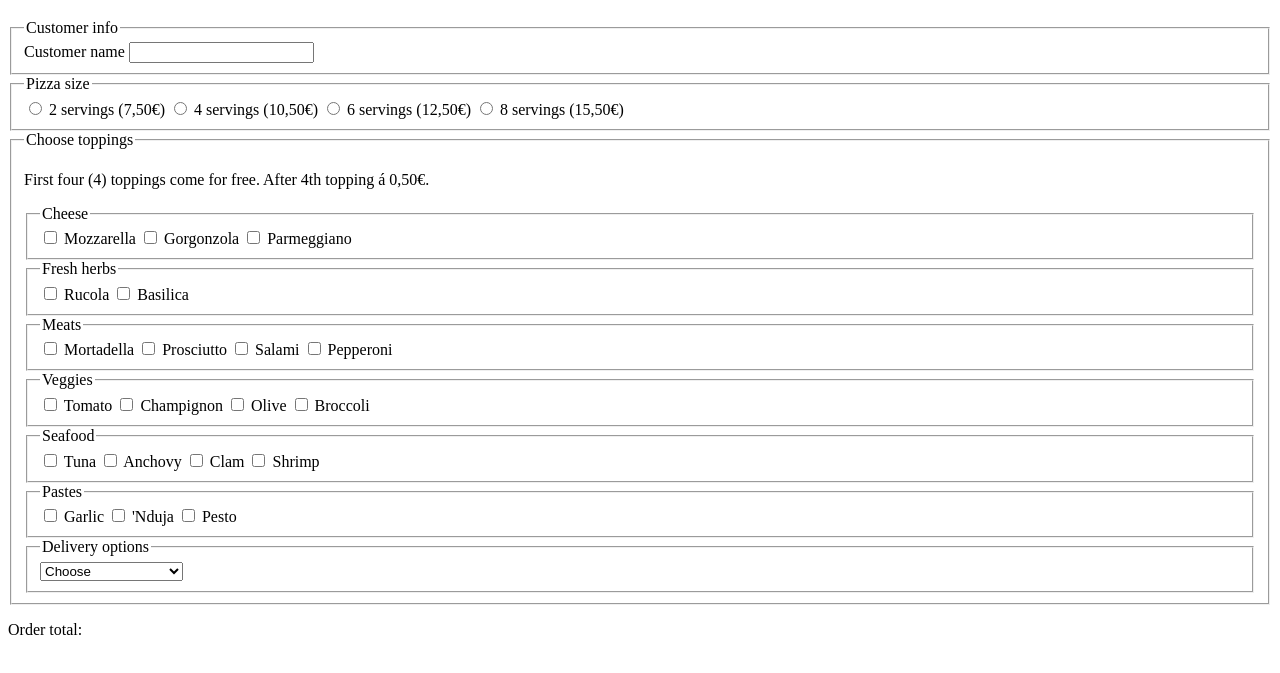
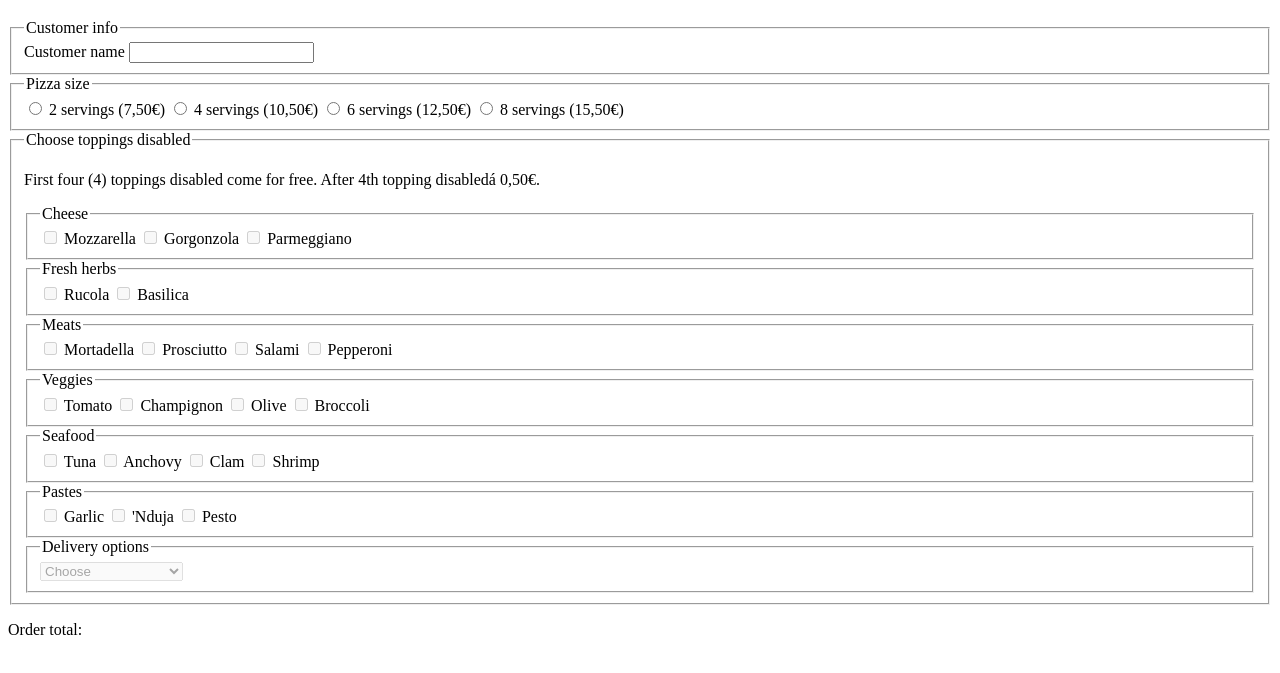
Before and after one commit to JerryUusis/react23_js_margit, a plain HTML site: page pizza_order_application/index.html in a window 1280 px wide. Shown: the part 61-734 px from the top of the page. Drawn offline with Linux system fonts and the light colour scheme.

Commit message:
Pizza order app: added basic user proofing that restricts the user from selecting toppings before a pizza size is selcted

```diff
--- a/pizza_order_application/index.html
+++ b/pizza_order_application/index.html
@@ -29,73 +29,73 @@
             <label for="pizza-size-8">8 servings (15,50€)</label>
         </fieldset>
 
-        <!-- Toppings section -->
-        <fieldset class="toppings">
-            <legend>Choose toppings</legend>
-            <p>First four (4) toppings come for free. After 4th topping á 0,50€.</p>
+        <!-- Toppings disabled section -->
+        <fieldset class="toppings disabled">
+            <legend>Choose toppings disabled</legend>
+            <p>First four (4) toppings disabled come for free. After 4th topping  disabledá 0,50€.</p>
             <fieldset class="cheese">
                 <legend>Cheese</legend>
-                <input type="checkbox" id="mozzarella" name="topping">
+                <input type="checkbox" id="mozzarella" name="topping" disabled>
                 <label for="mozzarella">Mozzarella</label>
-                <input type="checkbox" id="gorgonzola" name="topping">
+                <input type="checkbox" id="gorgonzola" name="topping" disabled>
                 <label for="gorgonzola">Gorgonzola</label>
-                <input type="checkbox" id="parmeggiano" name="topping">
+                <input type="checkbox" id="parmeggiano" name="topping" disabled>
                 <label for="parmeggiano">Parmeggiano</label>
             </fieldset>
             <fieldset class="herb">
                 <legend>Fresh herbs</legend>
-                <input type="checkbox" id="rucola" name="topping">
+                <input type="checkbox" id="rucola" name="topping" disabled>
                 <label for="rucola">Rucola</label>
-                <input type="checkbox" id="basilica" name="topping">
+                <input type="checkbox" id="basilica" name="topping" disabled>
                 <label for="basilica">Basilica</label>
             </fieldset>
             <fieldset class="meat">
                 <legend>Meats</legend>
-                <input type="checkbox" id="mortadella" name="topping">
+                <input type="checkbox" id="mortadella" name="topping" disabled disabled>
                 <label for="mortadella">Mortadella</label>
-                <input type="checkbox" id="prosciutto" name="topping">
+                <input type="checkbox" id="prosciutto" name="topping" disabled>
                 <label for="prosciutto">Prosciutto</label>
-                <input type="checkbox" id="salami" name="topping">
+                <input type="checkbox" id="salami" name="topping" disabled>
                 <label for="salami">Salami</label>
-                <input type="checkbox" id="pepperoni" name="topping">
+                <input type="checkbox" id="pepperoni" name="topping" disabled>
                 <label for="pepperoni">Pepperoni</label>
             </fieldset>
             <fieldset class="green">
                 <legend>Veggies</legend>
-                <input type="checkbox" id="tomato" name="topping">
+                <input type="checkbox" id="tomato" name="topping" disabled>
                 <label for="tomato">Tomato</label>
-                <input type="checkbox" id="mushroom" name="topping">
+                <input type="checkbox" id="mushroom" name="topping" disabled>
                 <label for="mushroom">Champignon</label>
-                <input type="checkbox" id="olive" name="topping">
+                <input type="checkbox" id="olive" name="topping" disabled>
                 <label for="olive">Olive</label>
-                <input type="checkbox" id="broccoli" name="topping">
-                <label for="broccoli">Broccoli</label>
+                <input type="checkbox" id="broccoli" name="topping" disabled>
+                <label for="broccoli">Broccoli</label disabled>
             </fieldset>
             <fieldset class="seafood">
                 <legend>Seafood</legend>
-                <input type="checkbox" id="tuna" name="topping">
+                <input type="checkbox" id="tuna" name="topping" disabled>
                 <label for="tuna">Tuna</label>
-                <input type="checkbox" id="anchovy" name="topping">
+                <input type="checkbox" id="anchovy" name="topping" disabled>
                 <label for="anchovy">Anchovy</label>
-                <input type="checkbox" id="clam" name="topping">
+                <input type="checkbox" id="clam" name="topping" disabled>
                 <label for="clam">Clam</label>
-                <input type="checkbox" id="shrimp" name="topping">
+                <input type="checkbox" id="shrimp" name="topping" disabled>
                 <label for="shrimp">Shrimp</label>
             </fieldset>
             <fieldset class="paste">
                 <legend>Pastes</legend>
-                <input type="checkbox" id="garlic" name="topping">
+                <input type="checkbox" id="garlic" name="topping" disabled>
                 <label for="garlic">Garlic</label>
-                <input type="checkbox" id="nduja" name="topping">
+                <input type="checkbox" id="nduja" name="topping" disabled>
                 <label for="nduja">'Nduja</label>
-                <input type="checkbox" id="pesto" name="topping">
+                <input type="checkbox" id="pesto" name="topping" disabled>
                 <label for="pesto">Pesto</label>
             </fieldset>
 
             <!-- Delivery section -->
             <fieldset class="delivery-method">
                 <legend>Delivery options</legend>
-                <select name="delivery" id="delivery">
+                <select name="delivery" id="delivery" disabled>
                     <option value="0">Choose</option>
                     <option value="5">Delivery home (+5€)</option>
                     <option value="0">Takeaway</option>
--- a/pizza_order_application/main.js
+++ b/pizza_order_application/main.js
@@ -33,7 +33,7 @@ function getToppingsValue() {
             toppingCount++;
             // First 4 topping are free. After 4th topping they cost 0.50 each.
             if (toppingCount > 4) {
-                toppingsCost+= 0.50;
+                toppingsCost += 0.50;
             }
         }
     }
@@ -47,7 +47,14 @@ function getDeliveryCost() {
 
 // Every time you click some part of the form, the price gets updated
 function updateCost() {
-    totalAmount.textContent = `${getPizzaSizeValue() + getToppingsValue() + getDeliveryCost()}`
+    const pizzaSize = getPizzaSizeValue();
+
+    for (let i = 0; i < toppingCheckBoxes.length; i++) {
+        toppingCheckBoxes[i].disabled = isNaN(pizzaSize); // Sets all the toppingCheckBoxes disabled attribute value to false if pizzaSize has a numeric value
+        deliveryOption.disabled = isNaN(pizzaSize); // Sets #delivery disabled to false if pizzaSize has any numeric value
+    }
+
+    totalAmount.textContent = `${(getPizzaSizeValue() + getToppingsValue() + getDeliveryCost()).toFixed(2)} €`
 }
 
 // Event listeners
@@ -55,7 +62,7 @@ function updateCost() {
 // Pizza size radio buttons
 
 for (let i = 0; i < pizzaSizeRadios.length; i++) {
-    pizzaSizeRadios[i].addEventListener("click",updateCost);
+    pizzaSizeRadios[i].addEventListener("click", updateCost);
 }
 
 // Pizza topping checkboxes
```
